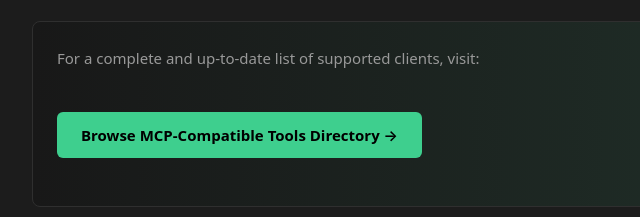
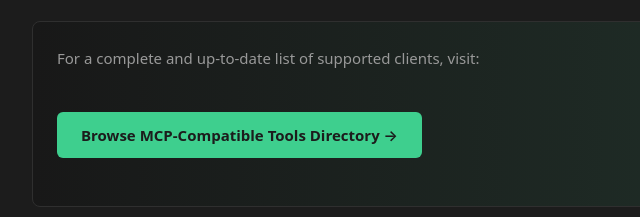
Before and after one commit to calebmwelsh/Configure-MCP, a plain HTML site: page index.html in a window 1280 px wide. Shown: the part 1021-1238 px from the top of the page, 373-1013 px from the left. Drawn offline with nearby package versions, Linux system fonts and the light colour scheme.

Commit message:
Update styles.css

```diff
--- a/styles.css
+++ b/styles.css
@@ -515,6 +515,27 @@ footer {
     opacity: 0.8;
 }
 
+/* Button Styles */
+.content-section a.button {
+    display: inline-block;
+    padding: 0.75rem 1.5rem;
+    background: var(--secondary-color);
+    color: var(--background-color) !important; /* Dark background color for contrast */
+    text-decoration: none;
+    border-radius: 6px;
+    font-weight: 600;
+    transition: var(--transition-all);
+    font-size: 0.9375rem;
+    line-height: 1.5;
+    opacity: 1;
+}
+
+.content-section a.button:hover {
+    background: var(--accent-color);
+    transform: translateY(-1px);
+    opacity: 1;
+}
+
 /* Improved scrollbar styling */
 ::-webkit-scrollbar {
     width: 10px;
```
